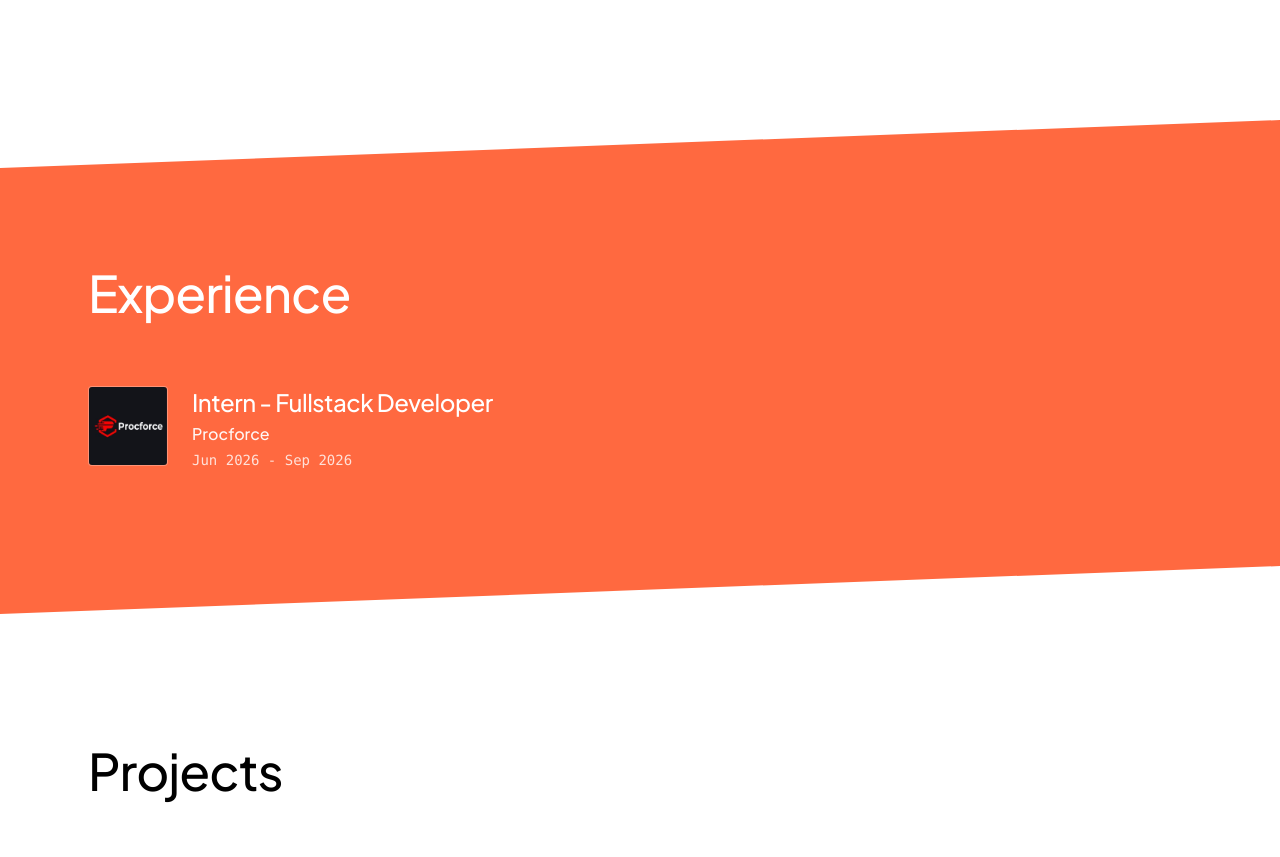
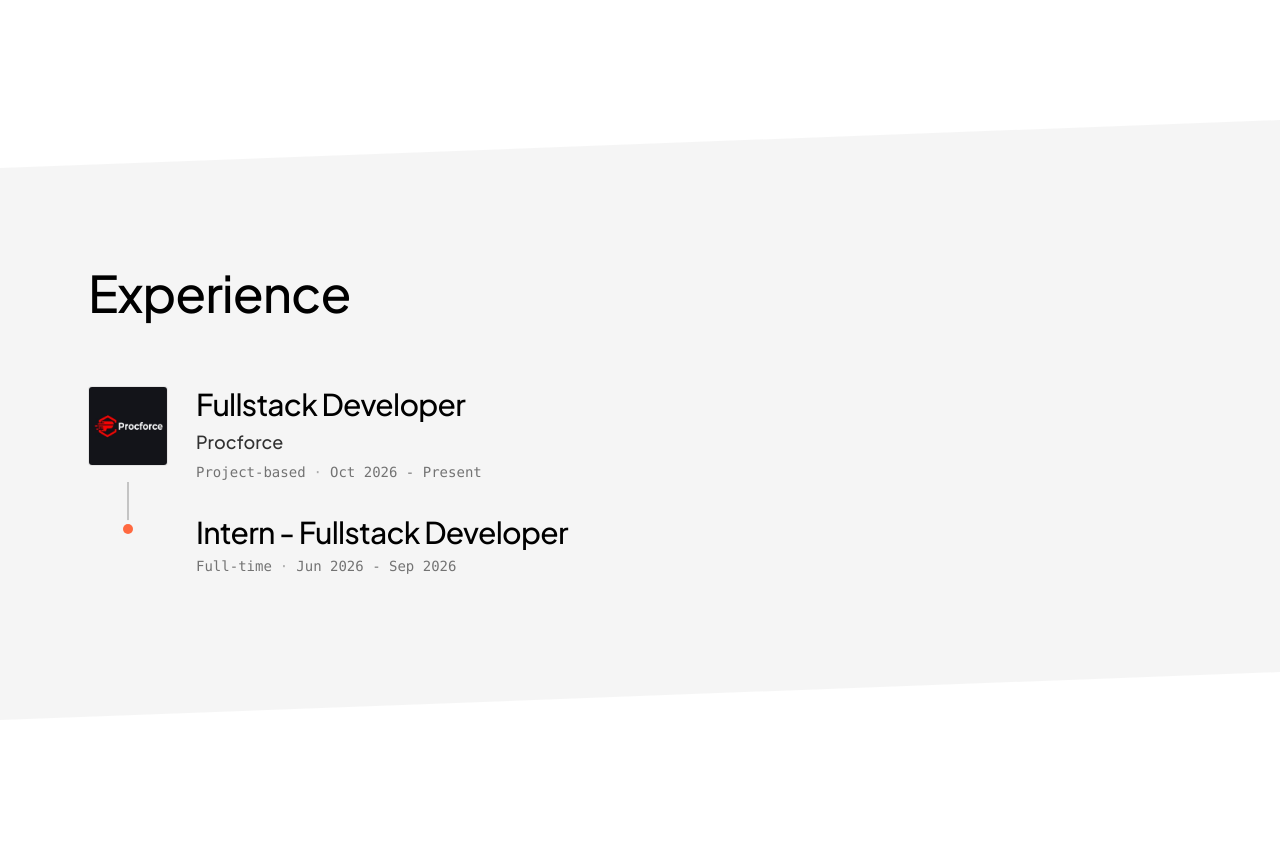
Before and after one commit to lukasus55/portfolio-2, a Next.js app: page /en in a window 1280 px wide. Shown: the part 680-1537 px from the top of the page. Built offline with nearby package versions, Linux system fonts and the light colour scheme.

Commit message:
Improved experience section

```diff
--- a/messages/en.json
+++ b/messages/en.json
@@ -15,10 +15,19 @@
   },
   "Experience": {
     "title": "Experience",
-    "job1": {
-      "title": "Intern - Fullstack Developer",
+    "procforce": {
       "company": "Procforce",
-      "period": "Jun 2026 - Sep 2026"
+      "totalPeriod": "Jun 2026 - Present",
+      "role1": {
+        "title": "Fullstack Developer",
+        "type": "Project-based",
+        "period": "Oct 2026 - Present"
+      },
+      "role2": {
+        "title": "Intern - Fullstack Developer",
+        "type": "Full-time",
+        "period": "Jun 2026 - Sep 2026"
+      }
     }
   },
   "Projects": {
--- a/messages/pl.json
+++ b/messages/pl.json
@@ -15,10 +15,19 @@
   },
   "Experience": {
     "title": "Doświadczenie",
-    "job1": {
-      "title": "Stażysta - Fullstack Developer",
+    "procforce": {
       "company": "Procforce",
-      "period": "Cze 2026 - Wrz 2026"
+      "totalPeriod": "Cze 2026 - obecnie",
+      "role1": {
+        "title": "Fullstack Developer",
+        "type": "Projektowo",
+        "period": "Paź 2026 - obecnie"
+      },
+      "role2": {
+        "title": "Stażysta - Fullstack Developer",
+        "type": "Pełny etat",
+        "period": "Cze 2026 - Wrz 2026"
+      }
     }
   },
   "Projects": {
--- a/src/components/home/ExperienceSection.tsx
+++ b/src/components/home/ExperienceSection.tsx
@@ -1,22 +1,14 @@
 import Image from "next/image";
 import { useTranslations } from "next-intl";
 import { ScrollReveal } from "@/components/ui/ScrollReveal";
-
-interface JobItem {
-  id: string;
-  key: "job1";
-}
-
-const jobs: JobItem[] = [
-  { id: "1", key: "job1" }
-];
+import { experiences } from "./experienceData";
 
 export default function ExperienceSection() {
   const t = useTranslations("Experience");
 
   return (
-    <section id="experience" className="w-full bg-accent text-white overflow-hidden relative">
-      {/* Dynamiczny skos wejściowy z sekcji Hero (biel -> pomarańcz) */}
+    <section id="experience" className="w-full bg-neutral-100 text-text overflow-hidden relative">
+      {/* Dynamiczny skos wejściowy z sekcji Hero (biel -> szarość) */}
       <div className="w-full overflow-hidden leading-none" aria-hidden="true">
         <svg
           viewBox="0 0 1440 48"
@@ -30,48 +22,79 @@ export default function ExperienceSection() {
 
       <div className="max-w-6xl mx-auto px-6 py-16 md:py-24 space-y-16">
         <ScrollReveal variant="fade-up" duration={400}>
-          <h2 className="text-white">{t("title")}</h2>
+          <h2>{t("title")}</h2>
         </ScrollReveal>
 
-        <div className="space-y-12 max-w-3xl">
-          {jobs.map((job, index) => (
+        {/* Układ doświadczenia: pojedyncze role lub zgrupowane ścieżki w tej samej firmie (LinkedIn style) */}
+        <div className="space-y-16 sm:space-y-20 max-w-4xl">
+          {experiences.map((exp, expIdx) => (
             <ScrollReveal
-              key={job.id}
+              key={exp.id}
               variant="slide-left"
-              delay={index * 120}
+              delay={expIdx * 120}
               duration={450}
             >
-              <div className="flex items-start gap-6">
-                {/* Logo / Placeholder Image (element statyczny - bez stanów hover, biała ramka) */}
-                <div className="relative w-16 h-16 sm:w-20 sm:h-20 rounded-sm overflow-hidden bg-white/10 shrink-0 border border-white/20">
+              <div className="space-y-6 sm:space-y-8">
+                {exp.roles.map((role, roleIdx) => (
+                  <div key={role.id} className="flex items-start gap-5 sm:gap-7">
+                    {/* Lewa kolumna: Logo przy najnowszej roli lub łącznik z kropką przy poprzednich rolach w tej samej firmie */}
+                    {roleIdx === 0 ? (
+                      <div className="relative w-16 h-16 sm:w-20 sm:h-20 rounded-sm overflow-hidden bg-background shrink-0 border border-text/10">
                         <Image
-                    src={`/experience/${job.key}.jpg`}
-                    alt={`Logo firmy - ${t(`${job.key}.company`)}`}
+                          src={exp.logo}
+                          alt={`Logo firmy - ${t(exp.companyKey)}`}
                           fill
                           sizes="(max-width: 640px) 64px, 80px"
                           className="object-cover"
                         />
                       </div>
+                    ) : (
+                      <div className="relative w-16 sm:w-20 shrink-0 flex justify-center">
+                        {/* Linia łącząca od poprzedniej roli / logo */}
+                        <div
+                          className="absolute -top-6 sm:-top-8 h-10 sm:h-12 w-0.5 bg-text/20"
+                          aria-hidden="true"
+                        />
+                        {/* Pomarańczowa kropka węzła na wysokości tytułu */}
+                        <div
+                          className="relative mt-2 sm:mt-2.5 w-2.5 h-2.5 rounded-full bg-accent ring-4 ring-neutral-100 shrink-0 z-10"
+                          aria-hidden="true"
+                        />
+                        {/* Przedłużenie linii w dół jeśli to nie ostatnia rola w firmie */}
+                        {roleIdx < exp.roles.length - 1 && (
+                          <div
+                            className="absolute top-3 -bottom-6 sm:-bottom-8 w-0.5 bg-text/20"
+                            aria-hidden="true"
+                          />
+                        )}
+                      </div>
+                    )}
 
-                {/* Informacje o stanowisku */}
-                <div className="space-y-1">
-                  <h3 className="text-xl md:text-2xl font-medium font-header text-white">
-                    {t(`${job.key}.title`)}
+                    {/* Prawa kolumna: Informacje o stanowisku (3 linie przy najnowszej roli, 2 linie przy poprzednich) */}
+                    <div className="space-y-1 sm:space-y-1.5 flex-1 min-w-0">
+                      <h3 className="text-2xl sm:text-3xl font-medium font-header text-text tracking-tight">
+                        {t(role.titleKey)}
                       </h3>
-                  <p className="text-sm md:text-base font-medium text-white/95">
-                    {t(`${job.key}.company`)}
+                      {roleIdx === 0 && (
+                        <p className="text-base sm:text-lg font-medium text-text/80">
+                          {t(exp.companyKey)}
                         </p>
-                  <p className="text-xs md:text-sm font-mono text-white/80">
-                    {t(`${job.key}.period`)}
-                  </p>
+                      )}
+                      <div className="flex flex-wrap items-center gap-x-2 gap-y-1 text-xs sm:text-sm font-mono text-neutral-500">
+                        <span>{t(role.typeKey)}</span>
+                        <span className="text-text/30 select-none">·</span>
+                        <span>{t(role.periodKey)}</span>
                       </div>
+                    </div>
+                  </div>
+                ))}
               </div>
             </ScrollReveal>
           ))}
         </div>
       </div>
 
-      {/* Dynamiczny skos wyjściowy do sekcji Projects (pomarańcz -> biel) */}
+      {/* Dynamiczny skos wyjściowy do sekcji Projects (szarość -> biel) */}
       <div className="w-full overflow-hidden leading-none" aria-hidden="true">
         <svg
           viewBox="0 0 1440 48"
--- /dev/null
+++ b/src/components/home/experienceData.ts
@@ -0,0 +1,37 @@
+export interface RoleItem {
+  id: string;
+  titleKey: string;
+  typeKey: string;
+  periodKey: string;
+}
+
+export interface ExperienceGroup {
+  id: string;
+  companyKey: string;
+  totalPeriodKey?: string;
+  logo: string;
+  roles: RoleItem[];
+}
+
+export const experiences: ExperienceGroup[] = [
+  {
+    id: "procforce",
+    companyKey: "procforce.company",
+    totalPeriodKey: "procforce.totalPeriod",
+    logo: "/experience/job1.jpg",
+    roles: [
+      {
+        id: "procforce-fullstack",
+        titleKey: "procforce.role1.title",
+        typeKey: "procforce.role1.type",
+        periodKey: "procforce.role1.period",
+      },
+      {
+        id: "procforce-intern",
+        titleKey: "procforce.role2.title",
+        typeKey: "procforce.role2.type",
+        periodKey: "procforce.role2.period",
+      },
+    ],
+  },
+];
--- /dev/null
+++ b/src/components/ui/Badge.tsx
@@ -0,0 +1,43 @@
+import * as React from "react";
+
+export type BadgeVariant = "default" | "secondary" | "outline" | "accent";
+export type BadgeSize = "sm" | "md";
+
+export interface BadgeProps extends React.HTMLAttributes<HTMLSpanElement> {
+  variant?: BadgeVariant;
+  size?: BadgeSize;
+}
+
+const variantStyles: Record<BadgeVariant, string> = {
+  default: "bg-text text-background",
+  secondary: "bg-neutral-200/70 text-text/80",
+  outline: "border border-text/15 text-text/75 bg-transparent",
+  accent: "bg-accent/10 text-accent border border-accent/20",
+};
+
+const sizeStyles: Record<BadgeSize, string> = {
+  sm: "px-2 py-0.5 text-xs font-mono",
+  md: "px-2.5 py-1 text-xs font-mono",
+};
+
+export function Badge({
+  className = "",
+  variant = "outline",
+  size = "sm",
+  children,
+  ...props
+}: BadgeProps) {
+  const baseClasses =
+    "inline-flex items-center justify-center rounded-sm font-medium tracking-wide transition-colors select-none";
+  const variantClass = variantStyles[variant];
+  const sizeClass = sizeStyles[size];
+
+  return (
+    <span
+      className={`${baseClasses} ${variantClass} ${sizeClass} ${className}`.trim()}
+      {...props}
+    >
+      {children}
+    </span>
+  );
+}
```
Lines whose indentation alone changed are shown as unchanged.
